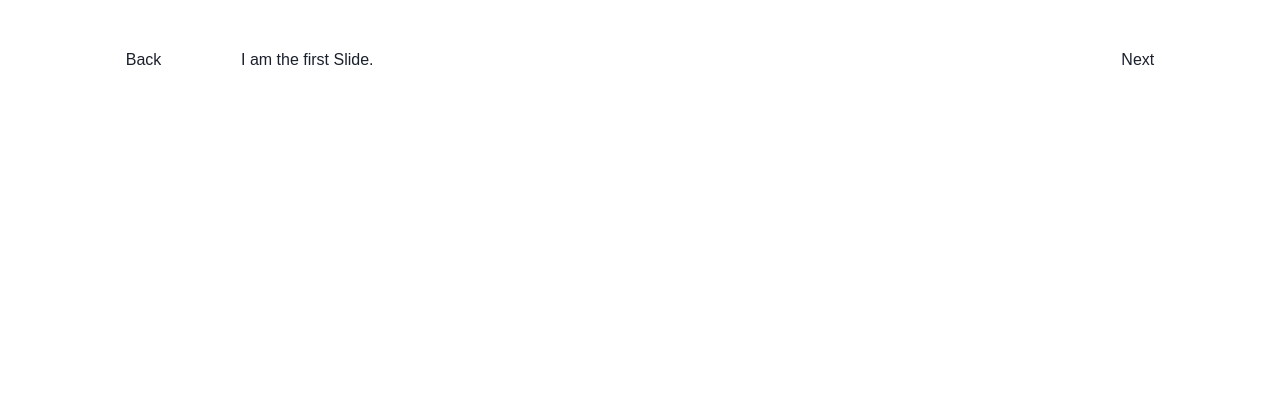
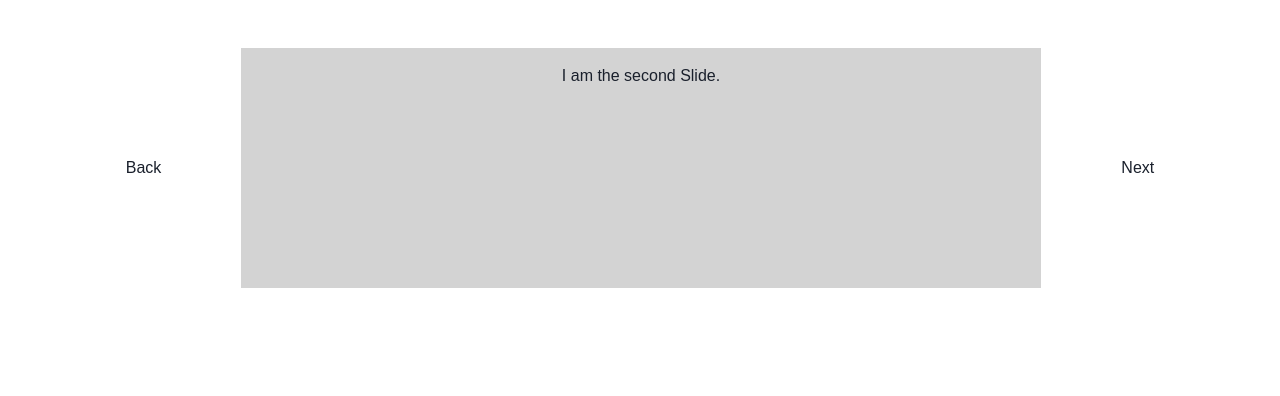
Before and after one commit to rossmcel/ross-mcelhinney-website, a React (Create React App) app: page / in a window 1280 px wide. Shown: the part 536-932 px from the top of the page. Built offline with nearby package versions, Linux system fonts and the light colour scheme.

Commit message:
Improve Slider UI

```diff
--- a/src/shared/components/slider/slider.view.tsx
+++ b/src/shared/components/slider/slider.view.tsx
@@ -17,20 +17,27 @@ export const SliderView: React.FC = () => {
       naturalSlideHeight={5}
       totalSlides={3}
       orientation="horizontal"
+      isPlaying={true}
     >
       <Center>
-        <Flex direction="row" h="20rem">
-          <Box mr="5rem">
+        <Flex direction="row" minH="15rem">
+          <Box mr="5rem" mt="auto" mb="auto">
             <ButtonBack>Back</ButtonBack>
           </Box>
           <Slider>
-            <Box minW="50rem">
+            <Box
+              minW="50rem"
+              minH="15rem"
+              pt="1rem"
+              textAlign="center"
+              bgColor="lightgrey"
+            >
               <Slide index={0}>I am the first Slide.</Slide>
               <Slide index={1}>I am the second Slide.</Slide>
               <Slide index={2}>I am the third Slide.</Slide>
             </Box>
           </Slider>
-          <Box ml="5rem">
+          <Box ml="5rem" mt="auto" mb="auto">
             <ButtonNext>Next</ButtonNext>
           </Box>
         </Flex>
```
